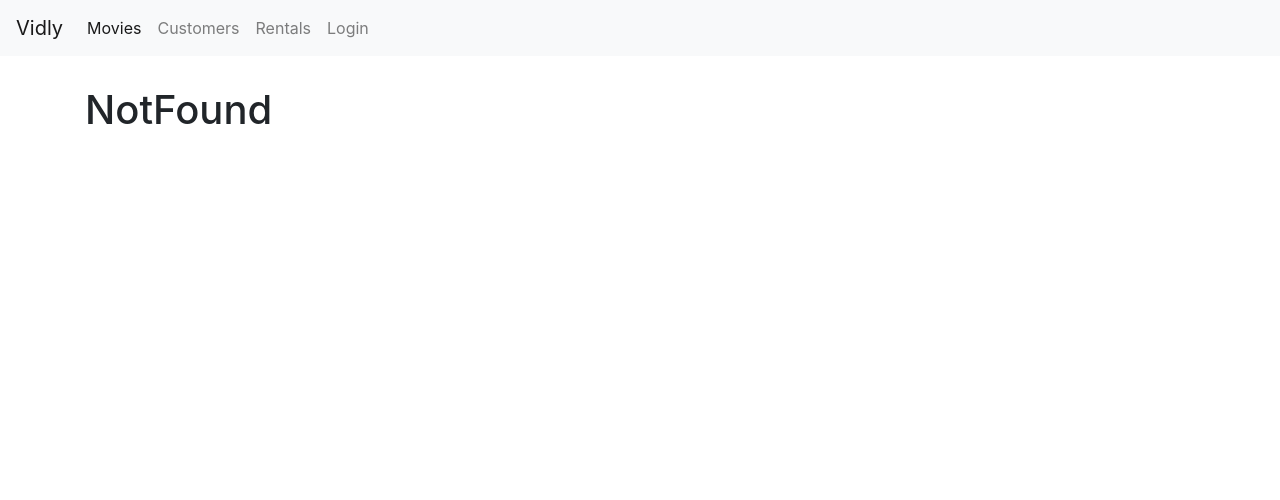
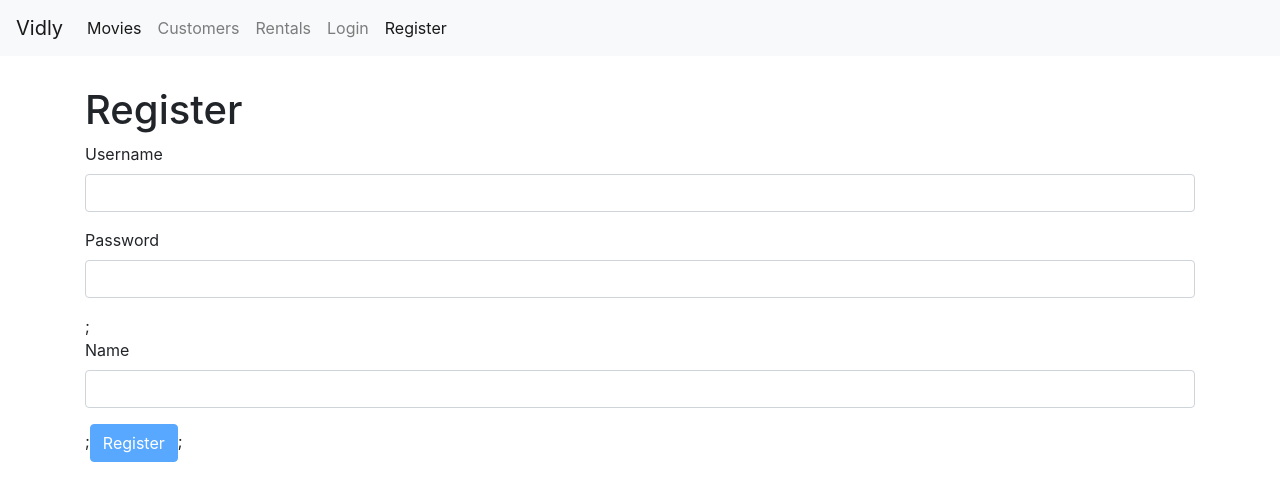
Before and after one commit to MennaRamadan/vidly-demo-2, a React (Create React App) app: page /register in a window 1280 px wide. Before the commit this address led to /notFound. Shown: the top 500 px of the page. Built offline with nearby package versions, Linux system fonts and the light colour scheme.

Commit message:
adding register form

```diff
--- a/src/App.js
+++ b/src/App.js
@@ -5,11 +5,10 @@
 import Rentals from './components/rentals';
 import NotFound from './components/notFound';
 import NavBar from './components/navBar';
-import './App.css';
 import MovieForm from './components/movieForm';
 import LoginForm from './components/loginForm';
-
-
+import RegisterForm from './components/registerForm';
+import './App.css';
 
 function App() {
   return (
@@ -24,6 +23,7 @@
           <Route path="/rentals" component={Rentals}/>
           <Route path="/notfound" component={NotFound}/>
           <Route path="/login" component={LoginForm} />
+          <Route path="/register" component={RegisterForm}/>
           <Redirect from="/" exact to="/movies"/>
           <Redirect to="/notFound"/>
         </Switch>
--- a/src/components/navBar.jsx
+++ b/src/components/navBar.jsx
@@ -21,6 +21,9 @@
         <li className="nav-item">
           <NavLink className="nav-link" to="/login">Login</NavLink>
         </li>
+        <li className="nav-item">
+          <NavLink className="nav-link" to="/register">Register</NavLink>
+        </li>
       </ul>
     </div>
   </nav> );
--- /dev/null
+++ b/src/components/registerForm.jsx
@@ -0,0 +1,37 @@
+import React, { Component } from 'react';
+import Form from './common/form';
+import Joi from 'joi-browser';
+import { join } from 'path';
+
+class RegisterForm extends Form {
+    state = {
+        data: {username: "", password: "", name: ""},
+        errors:{}
+     }
+
+    schema = {
+         username: Joi.string().required().email().label("Username"),
+         password: Joi.string().required().min(5).label("Password"),
+         name: Joi.string().required()
+     }
+
+    doSubmit = () => {
+        //here we will call the server
+        console.log('submit');
+    }
+    render() {
+        return (
+            <div>
+                <h1>Register</h1>
+                <form onSubmit={this.handleSubmit}>
+                    {this.renderInput("username", "Username")}
+                    {this.renderInput("password","Password","password")};
+                    {this.renderInput("name","Name")};
+                    {this.renderButton("Register")};
+                </form>
+            </div>
+         );
+    }
+}
+
+export default RegisterForm;
```
